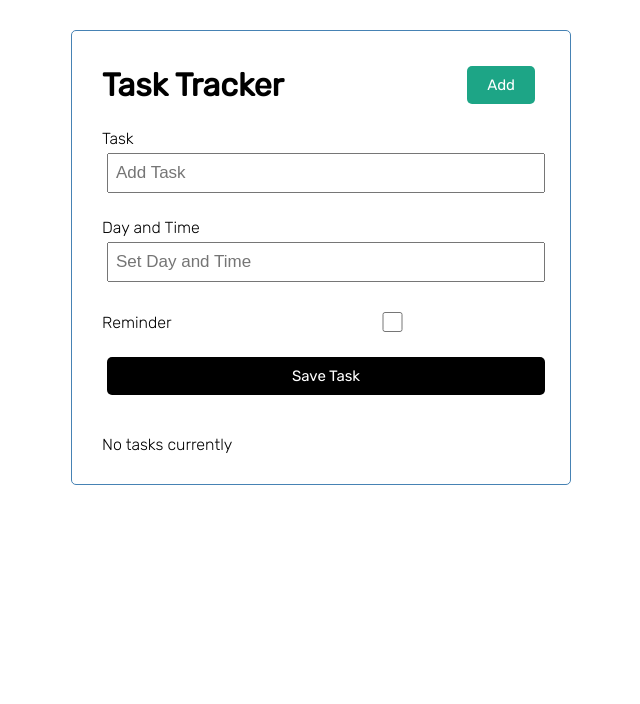
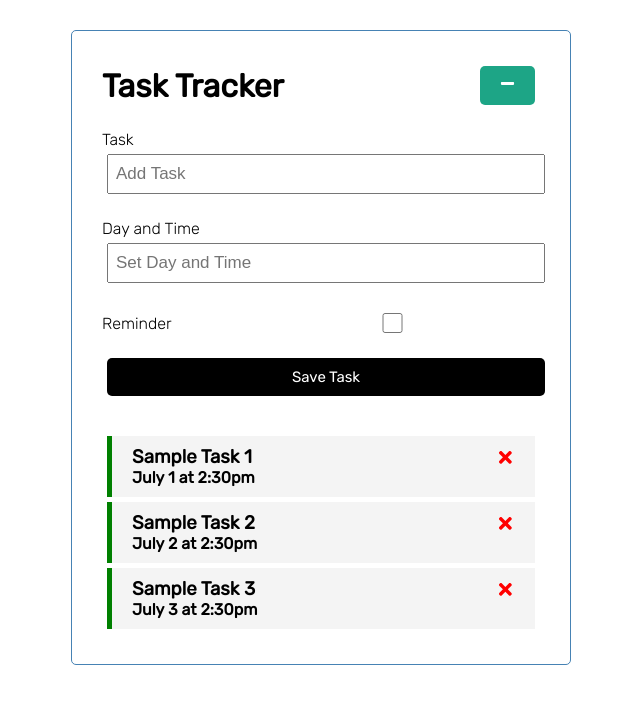
Before and after one commit to clay-land/react-task-tracker, a React (Create React App) app: page / in a window 1280 px wide. Shown: the top 704 px of the page, without its empty margins (319-959 px from the left). Built offline with nearby package versions, Linux system fonts and the light colour scheme; data requests are answered from the project's data file.

Commit message:
connected with mock back-end through json-server

```diff
--- /dev/null
+++ b/db.json
@@ -0,0 +1,22 @@
+{
+  "tasks": [
+    {
+      "id": 1,
+      "text": "Sample Task 1",
+      "day": "July 1 at 2:30pm",
+      "reminder": true
+    },
+    {
+      "id": 2,
+      "text": "Sample Task 2",
+      "day": "July 2 at 2:30pm",
+      "reminder": true
+    },
+    {
+      "id": 3,
+      "text": "Sample Task 3",
+      "day": "July 3 at 2:30pm",
+      "reminder": true
+    }
+  ]
+}
--- a/package.json
+++ b/package.json
@@ -6,6 +6,7 @@
     "@testing-library/jest-dom": "^5.11.4",
     "@testing-library/react": "^11.1.0",
     "@testing-library/user-event": "^12.1.10",
+    "json-server": "^0.16.3",
     "react": "^17.0.2",
     "react-dom": "^17.0.2",
     "react-icons": "^4.2.0",
@@ -16,7 +17,8 @@
     "start": "react-scripts start",
     "build": "react-scripts build",
     "test": "react-scripts test",
-    "eject": "react-scripts eject"
+    "eject": "react-scripts eject",
+    "server": "json-server --watch db.json --port 5000"
   },
   "eslintConfig": {
     "extends": [
--- a/src/App.js
+++ b/src/App.js
@@ -1,12 +1,30 @@
-import { useState } from 'react'
+import { useState, useEffect } from 'react'
 import Header from './components/Header'
 import Tasks from './components/Tasks'
 import AddTask from './components/AddTask'
 
 
 const App = () => {
-  const [tasks, setTasks] = useState([
-  ])
+  const [showAddTask, setShowAddTask] = useState(true)
+
+  const [tasks, setTasks] = useState([])
+
+  useEffect(() => {
+    const getTasks = async () => {
+      const tasksFromServer = await fetchTasks()
+      setTasks(tasksFromServer)
+    }
+    getTasks()
+  }, [])
+
+
+  // Fetch tasks
+  const fetchTasks = async () => {
+    const response = await fetch('http://localhost:5000/tasks')
+    const data = await response.json()
+
+    return data
+  }
 
   // Add task
   const addTask = (task) => {
@@ -27,8 +45,8 @@ const App = () => {
   }
   return (
     <div className="container">
-      <Header/>
-      <AddTask onAdd={addTask} />
+      <Header onAdd={() => setShowAddTask(!showAddTask)} buttonAdd={showAddTask} />
+      {showAddTask && <AddTask onSave={addTask} />}
       {tasks.length > 0 ?
         (<Tasks tasks={tasks} onDelete={deleteTask} onToggle={toggleReminder} />)
         : ("No tasks currently")}
--- a/src/components/AddTask.js
+++ b/src/components/AddTask.js
@@ -1,6 +1,6 @@
 import { useState } from 'react'
 
-const AddTask = ({ onAdd }) => {
+const AddTask = ({ onSave }) => {
   const [text, setText] = useState('')
   const [day, setDay] = useState('')
   const [reminder, setReminder] = useState(false)
@@ -13,7 +13,7 @@ const AddTask = ({ onAdd }) => {
       return
     }
 
-    onAdd({ text, day, reminder })
+    onSave({ text, day, reminder })
 
     setText('')
     setDay('')
--- a/src/components/Button.js
+++ b/src/components/Button.js
@@ -1,6 +1,6 @@
-const Button = ( { color, text }) => {
+const Button = ( { color, text, onClick }) => {
   return (
-    <button className='btn' style={{ backgroundColor: color }}>{text}</button>
+    <button className='btn' style={{ backgroundColor: color }} onClick={onClick}>{text}</button>
     )
 }
 
--- a/src/components/Header.js
+++ b/src/components/Header.js
@@ -1,12 +1,13 @@
 import PropTypes from 'prop-types'
 import Button from './Button'
+import { FaPlus, FaMinus } from 'react-icons/fa'
 
 
-const Header = ({ title }) => {
+const Header = ({ title, onAdd, buttonAdd }) => {
   return (
     <header className='header'>
       <h1>{title}</h1>
-      <Button color= '#1da586' text='Add' />
+      <Button color= '#1da586' text={buttonAdd ? (<FaMinus />) : (<FaPlus />)} onClick={onAdd} />
     </header>
     )
 }
```
Also changed, not shown: 2 other files (tests, documents, lock files or other folders).
